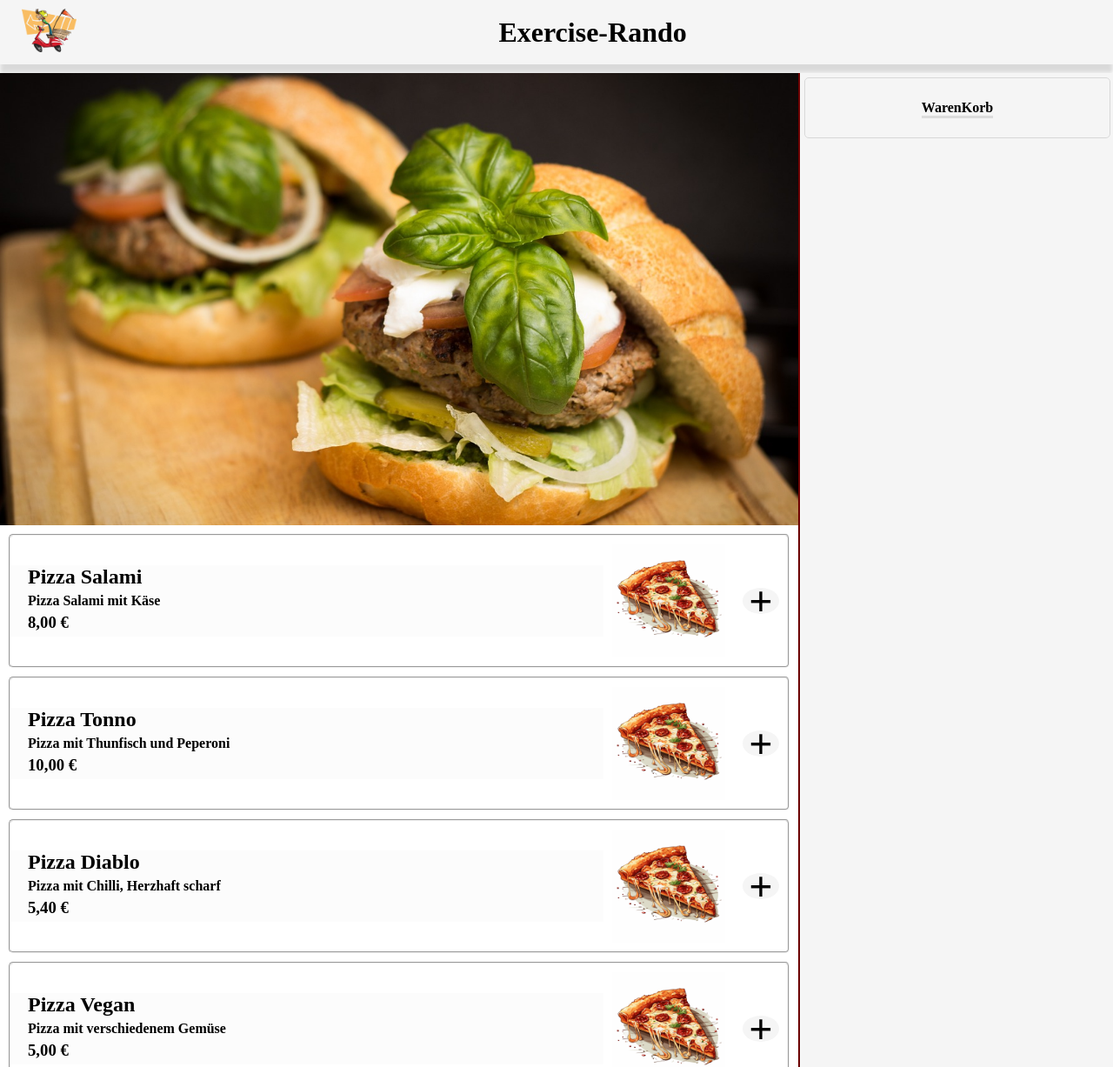
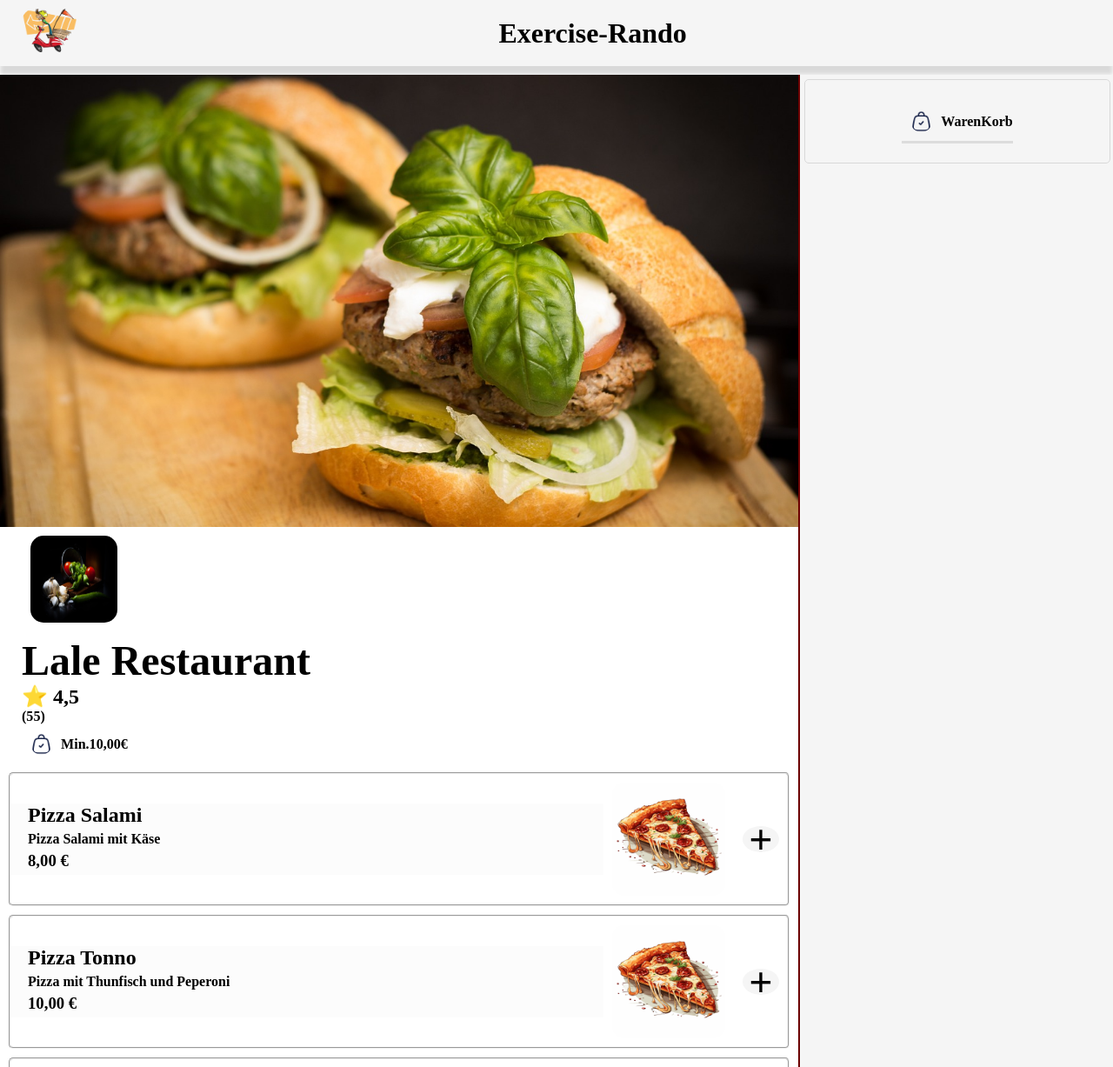
Before and after one commit to AntonKatkov/exercise-rando, a plain HTML site: page index.html in a window 1280 px wide. Shown: the top 1227 px of the page at 87% size. Drawn offline with Linux system fonts and the light colour scheme.

Commit message:
Restaurant Logo and Starts add

```diff
--- a/index.html
+++ b/index.html
@@ -15,22 +15,50 @@
 
   <body onload="Start()">
     <div class="header">
-      <div class="headerMenu"><a href=""><img class="logo" src="img/logo.png" alt=""></a></div>
-      <div class="headerMenu"><span class="headerText"><h1>Exercise-Rando</h1> </span></div>
+      <div class="headerMenu">
+        <a href=""><img class="logo" src="img/logo.png" alt="" /></a>
+      </div>
+      <div class="headerMenu">
+        <span class="headerText"><h1>Exercise-Rando</h1> </span>
+      </div>
       <div class="headerMenu"></div>
     </div>
     <main>
       <div class="mainContent">
         <div class="content"></div>
-        <div id="menuPost"></div>
+
+
+
+        <div class="menu">
+          <img class="RestaurantLogo" src="img/laleRestaurant.jpg" alt="" />
+          <span><h1>Lale Restaurant</h1> </span>
+        <div>
+
+          <div>
+            <div class="">
+              <span class="rate" id="stars">
+                  <a href="">⭐ 4,5 <h6>(55)</h6> </a>
+              </span>
+            </div>
+          </div>
+        </div>
+
+        <div class="mincard">
+          <img class="menuBagpack" src="img/backpng.png" alt="" />
+          <span><h6>Min.10,00€</h6></span>
+        </div>
       </div>
 
-      <div class="shoppingCartList" >
+        <div class="menuPosts" id="menuPost"></div>
+      </div>
+
+      <div class="shoppingCartList">
         <div class="shoppingCart">
-        <span class="name">WarenKorb</span>
-        <div class="cart" id="shoppingCart">
-
-          </div>
+          <span class="name"
+            ><img class="shopingbag" src="img/backpng.png" alt="" />
+            WarenKorb</span
+          >
+          <div class="cart" id="shoppingCart"></div>
         </div>
       </div>
     </main>
--- a/styles/style.css
+++ b/styles/style.css
@@ -5,6 +5,7 @@
     background: none;
     cursor: default;
     font-weight: 700;
+
 
 }
 img {
@@ -235,3 +236,45 @@ main {
     background-color: green;
     cursor: pointer;
 }
+
+.shopingbag {
+    width: 25px;
+    height: 25px;
+}
+
+.menu{
+    padding: 0px 0px 0px 25px;
+}
+.menu,a{
+    text-decoration: none;
+    color: black;
+    font-weight: bold;
+    font-size: x-large;
+}
+
+.menuBagpack{
+    max-width: 25px;
+    max-height: 25px;
+}
+.menuList{
+    display: flex;
+    align-items: center;
+    justify-content: center;
+}
+.RestaurantLogo{
+    width: 100px;
+    height: 100px;
+
+}
+.RestaurantLogo,img{
+    border-radius: 15px 15px 15px 15px;
+}
+.mincard{
+    display: flex;
+    align-items: center;
+}
+.rate{
+    display: flex;
+    align-items: center;
+    gap: 10px;
+}
```
Also changed, not shown: img/backpng.png (added), img/laleRestaurant.jpg (added).
